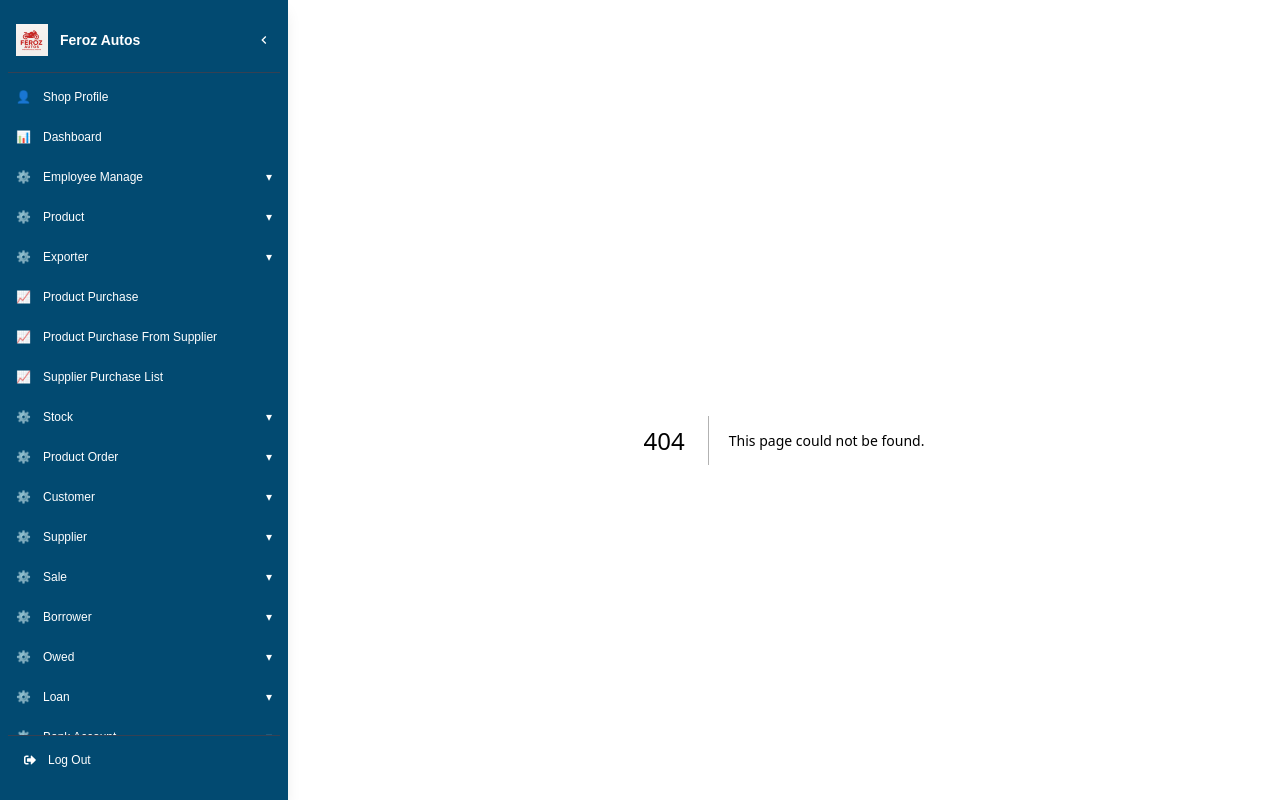
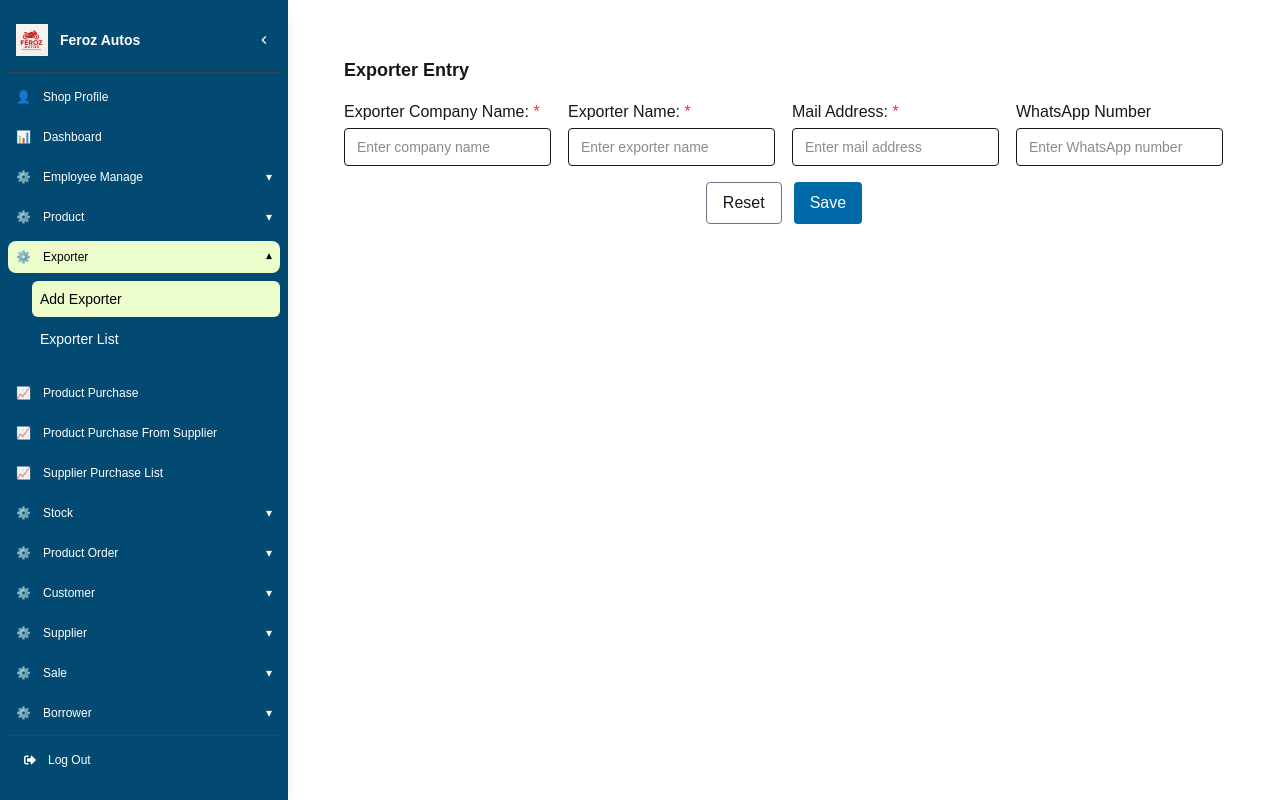
Before and after one commit to ajoy-dutta/firozautos_frontend, a Next.js app: page /exporter/addEdit in a window 1280 px wide. Before the commit this address had no page. Built offline with nearby package versions, Linux system fonts and the light colour scheme; sample sign-in values are in the browser's storage.

Commit message:
return list showing

```diff
--- a/src/app/components/Sidebar.jsx
+++ b/src/app/components/Sidebar.jsx
@@ -47,7 +47,7 @@ function SidebarContent() {
       label: "Exporter",
       icon: "⚙️",
       children: [
-        { label: "Add Exporter", href: "/exporter/add" },
+        { label: "Add Exporter", href: "/exporter/addEdit" },
         { label: "Exporter List", href: "/exporter/list" }
       ]
     },
--- /dev/null
+++ b/src/app/exporter/addEdit/page.jsx
@@ -0,0 +1,115 @@
+"use client";
+import React, { useState } from "react";
+
+export default function AddEditExporter() {
+  const [formData, setFormData] = useState({
+    companyName: "",
+    exporterName: "",
+    mailAddress: "",
+    whatsappNumber: "",
+  });
+
+  const handleChange = (e) => {
+    const { name, value } = e.target;
+    setFormData((prev) => ({
+      ...prev,
+      [name]: value,
+    }));
+  };
+
+  const handleSave = () => {
+    console.log("Exporter Entry:", formData);
+    // এখানে চাইলে API call করতে পারেন
+  };
+
+  const handleReset = () => {
+    setFormData({
+      companyName: "",
+      exporterName: "",
+      mailAddress: "",
+      whatsappNumber: "",
+    });
+  };
+
+  return (
+    <div className="max-w-6xl mx-auto p-4 rounded-md">
+      <h2 className="text-lg font-semibold mb-4">Exporter Entry</h2>
+
+      <div className=" grid grid-cols-4 gap-4">
+        {/* Company Name */}
+        <div>
+          <label className="block font-medium mb-1">
+            Exporter Company Name: <span className="text-red-500">*</span>
+          </label>
+          <input
+            type="text"
+            name="companyName"
+            value={formData.companyName}
+            onChange={handleChange}
+          className="border px-3 py-2 rounded text-sm"
+            placeholder="Enter company name"
+          />
+        </div>
+
+        {/* Exporter Name */}
+        <div>
+          <label className="block font-medium mb-1">
+            Exporter Name: <span className="text-red-500">*</span>
+          </label>
+          <input
+            type="text"
+            name="exporterName"
+            value={formData.exporterName}
+            onChange={handleChange}
+           className="border px-3 py-2 rounded text-sm"
+            placeholder="Enter exporter name"
+          />
+        </div>
+
+        {/* Mail Address */}
+        <div>
+          <label className="block font-medium mb-1">
+            Mail Address: <span className="text-red-500">*</span>
+          </label>
+          <input
+            type="email"
+            name="mailAddress"
+            value={formData.mailAddress}
+            onChange={handleChange}
+           className="border px-3 py-2 rounded text-sm"
+            placeholder="Enter mail address"
+          />
+        </div>
+
+        {/* WhatsApp Number */}
+        <div>
+          <label className="block font-medium mb-1">WhatsApp Number</label>
+          <input
+            type="text"
+            name="whatsappNumber"
+            value={formData.whatsappNumber}
+            onChange={handleChange}
+           className="border px-3 py-2 rounded text-sm"
+            placeholder="Enter WhatsApp number"
+          />
+        </div>
+      </div>
+
+         {/* Buttons */}
+        <div className="flex gap-3 justify-center mt-4">
+          <button
+            onClick={handleReset}
+            className="px-4 py-2 border border-gray-500 rounded hover:bg-gray-100"
+          >
+            Reset
+          </button>
+          <button
+            onClick={handleSave}
+            className="px-4 py-2 bg-sky-700 text-white rounded hover:bg-sky-800"
+          >
+            Save
+          </button>
+        </div>
+    </div>
+  );
+}
--- a/src/app/purchase_list_from_supplier/page.jsx
+++ b/src/app/purchase_list_from_supplier/page.jsx
@@ -55,16 +55,21 @@ export default function PurchaseList() {
   }, []);
 
   // Initial load: load all purchases
+  const fetchPurchases = async () => {
+    setLoading(true);
+    try {
+      const res = await axiosInstance.get("/supplier-purchases/");
+      setAllPurchases(res.data);
+      setPurchases(res.data);
+    } catch (err) {
+      console.error("Failed to load purchases:", err);
+    } finally {
+      setLoading(false);
+    }
+  };
+
   useEffect(() => {
-    setLoading(true);
-    axiosInstance
-      .get("/supplier-purchases/")
-      .then((res) => {
-        setAllPurchases(res.data);
-        setPurchases(res.data);
-      })
-      .catch((err) => console.error("Failed to load purchases:", err))
-      .finally(() => setLoading(false));
+    fetchPurchases();
   }, []);
 
   // Local filter logic
@@ -638,7 +643,6 @@ export default function PurchaseList() {
     console.log("Setting form data:", editData);
     setPaymentData(editData);
 
-    // payment mode এর label দেখে isBank, isCheque ঠিক করা
     if (payment.payment_mode && paymentModes.length > 0) {
       const selectedMode = paymentModes.find(
         (opt) => opt.value === Number(payment.payment_mode)
@@ -771,7 +775,7 @@ export default function PurchaseList() {
       price: selectedProduct.purchase_price || "",
       partNo: selectedProduct.part_no || "",
       currentQty: matchedStock?.current_stock_quantity || "0",
-      alreadyReturnQty: selectedProduct.total_returned_quantity || "0",
+      alreadyReturnQty: selectedProduct.returned_quantity || "0",
     }));
   };
 
@@ -819,8 +823,9 @@ export default function PurchaseList() {
       console.log("Posted successfully:", response.data);
 
       toast.success("Return created successfully");
-      // ✅ Post এর পর stock refresh
+
       await fetchStockData();
+      await fetchPurchases();
 
       // Reset modal & form
       document.getElementById("return_modal").close();
@@ -844,6 +849,25 @@ export default function PurchaseList() {
       toast.error("Failed to create return");
     }
   };
+
+  const [returnData, setReturnData] = useState(null);
+  useEffect(() => {
+    const fetchReturnData = async () => {
+      if (returnModalPurchase?.invoice_no) {
+        try {
+          const response = await axiosInstance.get(
+            `/supplier-purchase-returns/?invoice_no=${returnModalPurchase.invoice_no}`
+          );
+          console.log("Return data:", response.data);
+          setReturnData(response.data); // optional: use it in UI
+        } catch (error) {
+          console.error("Error fetching return data:", error);
+        }
+      }
+    };
+
+    fetchReturnData();
+  }, [returnModalPurchase?.invoice_no]);
 
   return (
     <div className="max-w-7xl mx-auto px-4">
@@ -1343,8 +1367,7 @@ export default function PurchaseList() {
       {/* Modal Dialog */}
       {returnModalPurchase && (
         <dialog id="return_modal" className="modal">
-
-          <div className="modal-box bg-white rounded-lg shadow-lg max-w-4xl w-full p-6">
+          <div className="modal-box bg-white rounded-lg shadow-lg max-w-4xl w-full p-4">
             <form method="dialog">
               {/* Close button */}
               <button
@@ -1548,7 +1571,7 @@ export default function PurchaseList() {
                 />
               </div>
 
-              <div className="col-span-5 flex justify-end space-x-2 pt-3">
+              <div className="col-span-5 flex justify-center space-x-2 pt-3">
                 <button
                   type="reset"
                   className="px-4 py-2 border rounded hover:bg-gray-100"
@@ -1562,6 +1585,79 @@ export default function PurchaseList() {
                   Save
                 </button>
               </div>
+
+              <table className="table w-full border text-sm mt-4">
+                <thead className="bg-sky-800 text-white ">
+                  <tr className="text-sm  whitespace-nowrap">
+                    <th className="border px-2 py-2 text-center">SL</th>
+                    <th className="border px-2 py-2 text-center">
+                      Return Date
+                    </th>
+                    <th className="border px-2 py-2 text-center">
+                      Product Name
+                    </th>
+                    <th className="border px-2 py-2 text-center">Part No</th>
+                    <th className="border px-2 py-2 text-center">
+                      Company Name
+                    </th>
+                    <th className="border px-2 py-2 text-center">
+                      Purchased Qty
+                    </th>
+                    <th className="border px-2 py-2 text-center">
+                      Returned Qty
+                    </th>
+                    <th className="border px-2 py-2 text-center">
+                      Returned Amount
+                    </th>
+                    <th className="border px-2 py-2 text-center">Action</th>
+                  </tr>
+                </thead>
+                <tbody>
+                  {returnData.map((item, index) => (
+                    <tr key={item.id} className="hover:bg-gray-50">
+                      <td className="border px-3 py-2 text-center">
+                        {index + 1}
+                      </td>
+                      <td className="border text-center px-3 py-2">
+                        {new Date(item.return_date).toLocaleString("en-GB", {
+                          dateStyle: "short",
+                        })}
+                      </td>
+                      <td className="border text-center px-3 py-2">
+                        {item.purchase_product?.product?.product_name || "N/A"}
+                      </td>
+                      <td className="border text-center px-3 py-2">
+                        {item.purchase_product?.product?.part_no || "N/A"}
+                      </td>
+                      <td className="border text-center px-3 py-2">
+                        {item.purchase_product?.product?.category_detail
+                          ?.company_detail?.company_name || "N/A"}
+                      </td>
+                      <td className="border  px-3 py-2 text-center">
+                        {item.purchase_product?.purchase_quantity || 0}
+                      </td>
+                      <td className="border  px-3 py-2 text-center">
+                        {item.quantity || 0}
+                      </td>
+                      <td className="border px-3 py-2 text-center">
+                        {(
+                          parseFloat(
+                            item.purchase_product?.purchase_price || 0
+                          ) * parseFloat(item.quantity || 0)
+                        ).toFixed(2)}
+                      </td>
+                      <td className="border px-3 py-2 text-center">
+                        <button
+                          className="px-3 py-1 bg-blue-600 text-white rounded hover:bg-blue-700"
+                          onClick={() => handleEditReturn(item)}
+                        >
+                          Edit
+                        </button>
+                      </td>
+                    </tr>
+                  ))}
+                </tbody>
+              </table>
             </form>
           </div>
 
--- a/src/app/stock/list/page.jsx
+++ b/src/app/stock/list/page.jsx
@@ -2,6 +2,11 @@
 import React, { useEffect, useState } from "react";
 import axiosInstance from "../../components/AxiosInstance";
 import Select from "react-select";
+import { Toaster } from 'react-hot-toast';
+import { toast } from 'react-hot-toast';
+
+
+
 
 export default function StockList() {
   const customSelectStyles = {
@@ -183,13 +188,31 @@ export default function StockList() {
     setCurrentPage(1); // Reset to first page after filter change
   }, [filters, allStocks]);
 
-  const handleDamageSave = () => {
-    console.log("Damage Entry:", {
-      stockId: selectedStock?.id,
-      damageQty,
-    });
+
+
+const handleDamageSave = async () => {
+  if (!selectedStock?.id || damageQty == null) {
+    toast.error("Stock ID or damage quantity missing");
+    return;
+  }
+
+  try {
+    const response = await axiosInstance.patch(
+      `/stocks/${selectedStock.id}/set-damage-quantity/`,
+      {
+        damage_quantity: damageQty,
+      }
+    );
+
+    toast.success("Damage quantity updated successfully!");
+    console.log("Damage quantity updated:", response.data);
     document.getElementById("damage_modal").close();
-  };
+  } catch (error) {
+    console.error("Error updating damage quantity:", error);
+    toast.error("Failed to update damage quantity.");
+  }
+};
+
 
   const handleResetDamage = () => {
     setDamageQty("");
```
Also changed, not shown: src/app/exporter/list/page.jsx (added).
